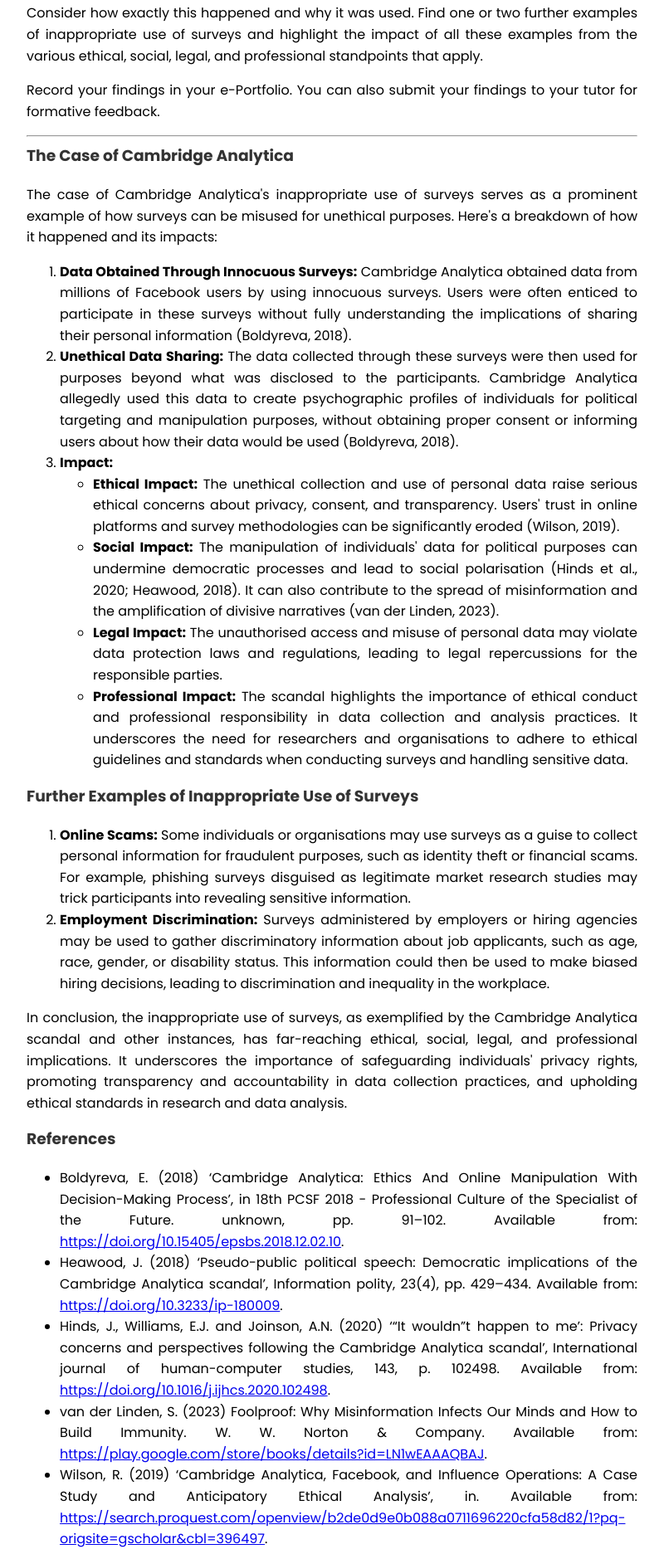
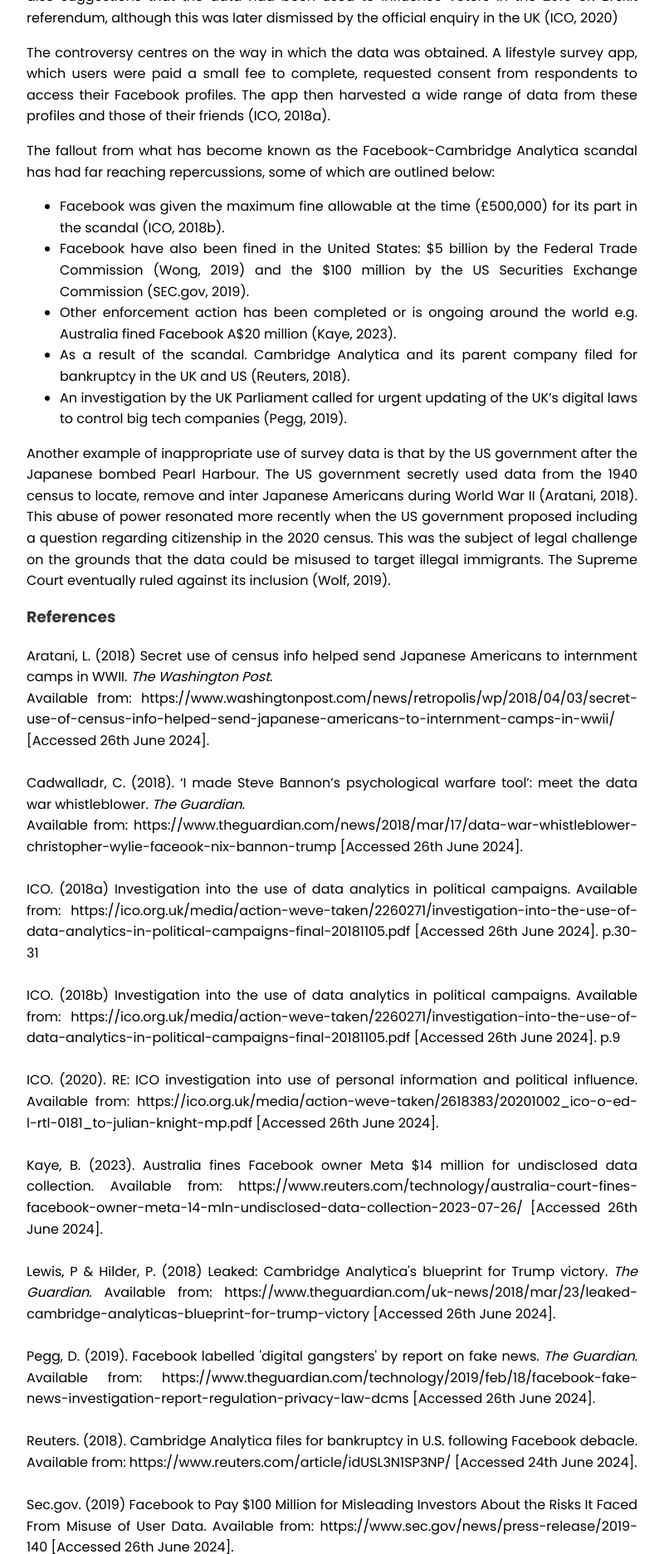
Before and after one commit to FisherSL/ePortfolio_2, a plain HTML site: page research_methods/unit5/rm-unit5-case.html in a window 1280 px wide. Shown: the part 730-2603 px from the top of the page at 83% size, without its empty margins (240-1040 px from the left). Drawn offline with Linux system fonts and the light colour scheme.

Commit message:
Unit 5 content

```diff
--- a/research_methods/unit5/rm-unit5-case.html
+++ b/research_methods/unit5/rm-unit5-case.html
@@ -7,12 +7,17 @@
     <title>Unit 5 e-Portfolio Activity: Case Study on Inappropriate Use of Surveys</title>
     <link rel="stylesheet" href="../../style.css">
     <link rel="stylesheet" href="https://fonts.googleapis.com/css2?family=Poppins:wght@400;700&display=swap">
+    <style>
+        a {
+            color: rgb(231, 34, 166);
+        }
+        </style>
 </head>
 
 <body>
     <header>
         <div class="header-content">
-            <h1>Unit 5 e-Portfolio Activity: Case Study on Inappropriate Use of Surveys</h1>
+            <h1>Unit 5: Case Study on Inappropriate Use of Surveys</h1>
         </div>
     </header>
     <div class="burger-menu">
@@ -23,12 +28,12 @@
     <nav>
         <div class="exit-btn">&times;</div>
         <a href="../../index.html">Home</a>
-        <a href="../../network-security.html">Network Security</a>
-        <a href="../../secure-software.html">Secure Software Development</a>
-        <a href="../../risk-management.html">Risk Management</a>
-        <a href="../../secure-systems.html">Secure Systems Architecture</a>
-        <a href="../../human-factor.html">Human Factor</a>
-        <a href="../../digital-forensics.html">Digital Forensics and Cyber Law</a>
+        <a href="#../../network-security.html">Network Security</a>
+        <a href="#../../secure-software.html">Secure Software Development</a>
+        <a href="#../../risk-management.html">Risk Management</a>
+        <a href="#../../secure-systems.html">Secure Systems Architecture</a>
+        <a href="#../../human-factor.html">Human Factor</a>
+        <a href="#../../digital-forensics.html">Digital Forensics and Cyber Law</a>
         <a href="../../pages/research-methods.html">Research Methods</a>
         <a href="../../contact.html">Contact</a>
     </nav>
@@ -41,92 +46,43 @@
                 <section class="back-button-section">
                     <a href="../../research_methods\unit5\landingu5.html" class="back-button">← Back to Unit 5</a>
                 </section>
-                <h2>Case Study: Inappropriate Use of Surveys</h2>
-                <p>In 2018, Cambridge Analytica was in the news in the United Kingdom and the USA (Confessore, 2018) for
-                    obtaining and sharing data obtained from millions of Facebook users. They obtained the data through
-                    innocuous surveys on Facebook (you may have seen this type of survey and probably participated at
-                    times). This is probably the highest profile of surveys used for alternative means and, probably,
-                    monetary gains. However, this happens often through various media.</p>
-                <p>Consider how exactly this happened and why it was used. Find one or two further examples of
-                    inappropriate use of surveys and highlight the impact of all these examples from the various
-                    ethical, social, legal, and professional standpoints that apply.</p>
-                <p>Record your findings in your e-Portfolio. You can also submit your findings to your tutor for
-                    formative feedback.</p>
-                <hr>
-                <h3>The Case of Cambridge Analytica</h3>
-                <p>The case of Cambridge Analytica's inappropriate use of surveys serves as a prominent example of how
-                    surveys can be misused for unethical purposes. Here's a breakdown of how it happened and its
-                    impacts:</p>
-                <ol>
-                    <li><strong>Data Obtained Through Innocuous Surveys:</strong> Cambridge Analytica obtained data from
-                        millions of Facebook users by using innocuous surveys. Users were often enticed to participate
-                        in these surveys without fully understanding the implications of sharing their personal
-                        information (Boldyreva, 2018).</li>
-                    <li><strong>Unethical Data Sharing:</strong> The data collected through these surveys were then used
-                        for purposes beyond what was disclosed to the participants. Cambridge Analytica allegedly used
-                        this data to create psychographic profiles of individuals for political targeting and
-                        manipulation purposes, without obtaining proper consent or informing users about how their data
-                        would be used (Boldyreva, 2018).</li>
-                    <li><strong>Impact:</strong>
-                        <ul>
-                            <li><strong>Ethical Impact:</strong> The unethical collection and use of personal data raise
-                                serious ethical concerns about privacy, consent, and transparency. Users' trust in
-                                online platforms and survey methodologies can be significantly eroded (Wilson, 2019).
-                            </li>
-                            <li><strong>Social Impact:</strong> The manipulation of individuals' data for political
-                                purposes can undermine democratic processes and lead to social polarisation (Hinds et
-                                al., 2020; Heawood, 2018). It can also contribute to the spread of misinformation and
-                                the amplification of divisive narratives (van der Linden, 2023).</li>
-                            <li><strong>Legal Impact:</strong> The unauthorised access and misuse of personal data may
-                                violate data protection laws and regulations, leading to legal repercussions for the
-                                responsible parties.</li>
-                            <li><strong>Professional Impact:</strong> The scandal highlights the importance of ethical
-                                conduct and professional responsibility in data collection and analysis practices. It
-                                underscores the need for researchers and organisations to adhere to ethical guidelines
-                                and standards when conducting surveys and handling sensitive data.</li>
-                        </ul>
-                    </li>
-                </ol>
-                <h3>Further Examples of Inappropriate Use of Surveys</h3>
-                <ol>
-                    <li><strong>Online Scams:</strong> Some individuals or organisations may use surveys as a guise to
-                        collect personal information for fraudulent purposes, such as identity theft or financial scams.
-                        For example, phishing surveys disguised as legitimate market research studies may trick
-                        participants into revealing sensitive information.</li>
-                    <li><strong>Employment Discrimination:</strong> Surveys administered by employers or hiring agencies
-                        may be used to gather discriminatory information about job applicants, such as age, race,
-                        gender, or disability status. This information could then be used to make biased hiring
-                        decisions, leading to discrimination and inequality in the workplace.</li>
-                </ol>
-                <p>In conclusion, the inappropriate use of surveys, as exemplified by the Cambridge Analytica scandal
-                    and other instances, has far-reaching ethical, social, legal, and professional implications. It
-                    underscores the importance of safeguarding individuals' privacy rights, promoting transparency and
-                    accountability in data collection practices, and upholding ethical standards in research and data
-                    analysis.</p>
+                <h3>Case Study: Inappropriate Use of Surveys: Cambridge Analytica</h3>
+
+                <p>In 2018, a small UK firm, Cambridge Analytica, became the centre of worldwide media coverage because of an article published in the Guardian newspaper (Cadwalladr, 2018). The controversy surrounded the fact that Cambridge Analytica had used the illegally obtained data of over 87 million Facebook users to target them on behalf of the political campaigns of Ted Cruz and Donald Trump in the US in 2016. This targeting involved creating psychographic profiles to send information to them that would most likely influence their voting behaviour in a particular way (Lewis & Hilder, 2018; Svitek & Samsel, 2018). There were also suggestions that the data had been used to influence voters in the 2016 UK Brexit referendum, although this was later dismissed by the official enquiry in the UK (ICO, 2020)</p>
+
+                <p>The controversy centres on the way in which the data was obtained. A lifestyle survey app, which users were paid a small fee to complete, requested consent from respondents to access their Facebook profiles. The app then harvested a wide range of data from these profiles and those of their friends (ICO, 2018a).</p>
+
+                <p>The fallout from what has become known as the Facebook-Cambridge Analytica scandal has had far reaching repercussions, some of which are outlined below:
+                    <ul>
+                        <li>Facebook was given the maximum fine allowable at the time (£500,000) for its part in the scandal (ICO, 2018b).</li>
+                        <li>Facebook have also been fined in the United States: $5 billion by the Federal Trade Commission (Wong, 2019) and the $100 million by the US Securities Exchange Commission (SEC.gov, 2019).</li>
+                        <li>Other enforcement action has been completed or is ongoing around the world e.g. Australia fined Facebook A$20 million (Kaye, 2023).</li>
+                        <li>As a result of the scandal. Cambridge Analytica and its parent company filed for bankruptcy in the UK and US (Reuters, 2018).</li>
+                        <li>An investigation by the UK Parliament called for urgent updating of the UK’s digital laws to control big tech companies (Pegg, 2019).</li>
+                    </ul>
+                </p>
+
+                <p>Another example of inappropriate use of survey data is that by the US government after the Japanese bombed Pearl Harbour. The US government secretly used data from the 1940 census to locate, remove and inter Japanese Americans during World War II (Aratani, 2018). This abuse of power resonated more recently when the US government proposed including a question regarding citizenship in the 2020 census. This was the subject of legal challenge on the grounds that the data could be misused to target illegal immigrants. The Supreme Court eventually ruled against its inclusion (Wolf, 2019).</p>
+
+
                 <h3>References</h3>
-                <ul>
-                    <li>Boldyreva, E. (2018) ‘Cambridge Analytica: Ethics And Online Manipulation With Decision-Making
-                        Process’, in 18th PCSF 2018 - Professional Сulture of the Specialist of the Future. unknown, pp.
-                        91–102. Available from: <a
-                            href="https://doi.org/10.15405/epsbs.2018.12.02.10">https://doi.org/10.15405/epsbs.2018.12.02.10</a>.
-                    </li>
-                    <li>Heawood, J. (2018) ‘Pseudo-public political speech: Democratic implications of the Cambridge
-                        Analytica scandal’, Information polity, 23(4), pp. 429–434. Available from: <a
-                            href="https://doi.org/10.3233/ip-180009">https://doi.org/10.3233/ip-180009</a>.</li>
-                    <li>Hinds, J., Williams, E.J. and Joinson, A.N. (2020) ‘“It wouldn”t happen to me’: Privacy concerns
-                        and perspectives following the Cambridge Analytica scandal’, International journal of
-                        human-computer studies, 143, p. 102498. Available from: <a
-                            href="https://doi.org/10.1016/j.ijhcs.2020.102498">https://doi.org/10.1016/j.ijhcs.2020.102498</a>.
-                    </li>
-                    <li>van der Linden, S. (2023) Foolproof: Why Misinformation Infects Our Minds and How to Build
-                        Immunity. W. W. Norton & Company. Available from: <a
-                            href="https://play.google.com/store/books/details?id=LN1wEAAAQBAJ">https://play.google.com/store/books/details?id=LN1wEAAAQBAJ</a>.
-                    </li>
-                    <li>Wilson, R. (2019) ‘Cambridge Analytica, Facebook, and Influence Operations: A Case Study and
-                        Anticipatory Ethical Analysis’, in. Available from: <a
-                            href="https://search.proquest.com/openview/b2de0d9e0b088a0711696220cfa58d82/1?pq-origsite=gscholar&cbl=396497">https://search.proquest.com/openview/b2de0d9e0b088a0711696220cfa58d82/1?pq-origsite=gscholar&cbl=396497</a>.
-                    </li>
-                </ul>
+
+                <p>Aratani, L. (2018) Secret use of census info helped send Japanese Americans to internment camps in WWII. <em>The Washington Post</em>.<br>
+                 Available from: https://www.washingtonpost.com/news/retropolis/wp/2018/04/03/secret-use-of-census-info-helped-send-japanese-americans-to-internment-camps-in-wwii/ [Accessed 26th June 2024].<br><br>
+                    Cadwalladr, C. (2018). ‘I made Steve Bannon’s psychological warfare tool’: meet the data war whistleblower. <em>The Guardian</em>.<br> Available from: https://www.theguardian.com/news/2018/mar/17/data-war-whistleblower-christopher-wylie-faceook-nix-bannon-trump [Accessed 26th June 2024].<br><br>
+                    ICO. (2018a) Investigation into the use of data analytics in political campaigns. Available from: https://ico.org.uk/media/action-weve-taken/2260271/investigation-into-the-use-of-data-analytics-in-political-campaigns-final-20181105.pdf [Accessed 26th June 2024]. p.30-31 <br><br>
+                    ICO. (2018b) Investigation into the use of data analytics in political campaigns. Available from: https://ico.org.uk/media/action-weve-taken/2260271/investigation-into-the-use-of-data-analytics-in-political-campaigns-final-20181105.pdf [Accessed 26th June 2024]. p.9<br><br>
+                    ICO. (2020). RE: ICO investigation into use of personal information and political influence. Available from: https://ico.org.uk/media/action-weve-taken/2618383/20201002_ico-o-ed-l-rtl-0181_to-julian-knight-mp.pdf [Accessed 26th June 2024].<br><br>
+                    Kaye, B. (2023). Australia fines Facebook owner Meta $14 million for undisclosed data collection. Available from: https://www.reuters.com/technology/australia-court-fines-facebook-owner-meta-14-mln-undisclosed-data-collection-2023-07-26/ [Accessed 26th June 2024].<br><br>
+                    Lewis, P & Hilder, P. (2018) Leaked: Cambridge Analytica's blueprint for Trump victory. <em>The Guardian</em>. Available from: https://www.theguardian.com/uk-news/2018/mar/23/leaked-cambridge-analyticas-blueprint-for-trump-victory [Accessed 26th June 2024].<br><br>
+                    Pegg, D. (2019). Facebook labelled 'digital gangsters' by report on fake news. <em>The Guardian</em>. Available from: https://www.theguardian.com/technology/2019/feb/18/facebook-fake-news-investigation-report-regulation-privacy-law-dcms [Accessed 26th June 2024].<br><br>
+                    Reuters. (2018). Cambridge Analytica files for bankruptcy in U.S. following Facebook debacle. Available from: https://www.reuters.com/article/idUSL3N1SP3NP/ [Accessed 24th June 2024].<br><br>
+                    Sec.gov. (2019) Facebook to Pay $100 Million for Misleading Investors About the Risks It Faced From Misuse of User Data. Available from: https://www.sec.gov/news/press-release/2019-140 [Accessed 26th June 2024].<br><br>
+                    Svitek, P & Samsel, H. (2018). Ted Cruz says Cambridge Analytica told his presidential campaign its data use was legal. The Texas Tribune. Available from: https://www.texastribune.org/2018/03/20/ted-cruz-campaign-cambridge-analytica/ [Accessed 26th June 2024].<br><br>
+                    Wolf, J. (2019). What are the impacts of the Supreme Court’s ruling to exclude a citizenship question on the census? Available from: https://newsroom.ucla.edu/stories/laura-gomez-UCLA-supreme-court-citizenship-census [Accessed 26th June 2024].<br><br>
+                    Wong, J.C. (2019) Facebook to be fined $5bn for Cambridge Analytica privacy violations – reports. <em>The Guardian</em>. <br>Available from: https://www.theguardian.com/technology/2019/jul/12/facebook-fine-ftc-privacy-violations [Accessed 26th June 2024].
+                    </p>
+
 
             </div>
         </div>
@@ -137,7 +93,7 @@
     </section>
 
     <footer>
-        <p>&copy; 2024 Stella. All Rights Reserved.</p>
+        <p>&copy; 2024 Content by Steve Fisher. Template code by <a href="https://stoodlesz.github.io/Resume/#/lessons/k_sXrgOFxT2luG4Kfo9krkOtILEF34S_" target="_blank">Stella Williams </a> All rights reserved</p>
     </footer>
     <script src="../../script.js"></script>
 </body>
```
Also changed, not shown: research_methods/unit5/landingu5.html (+18 -13 lines).
